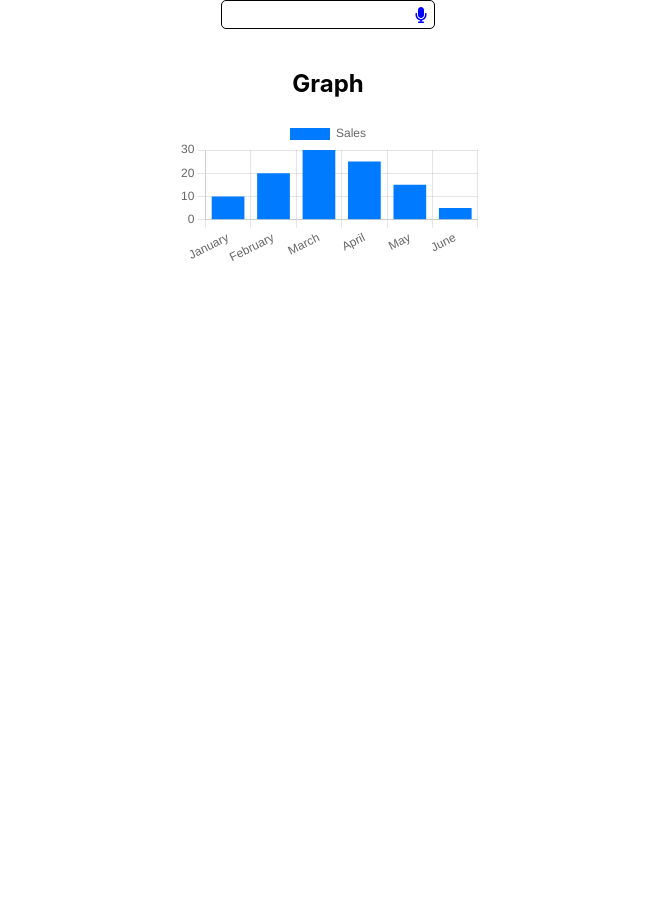
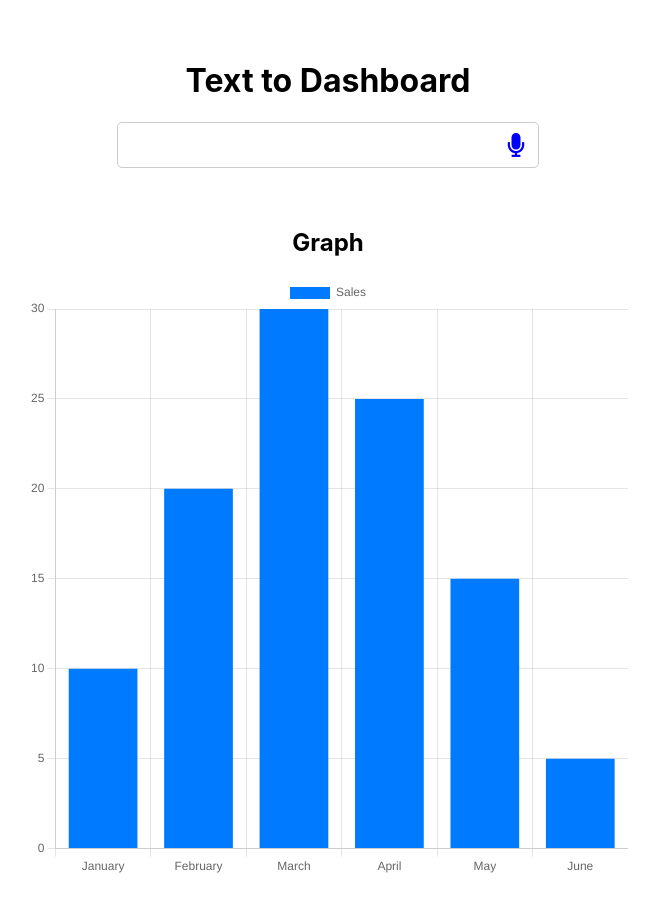
Before and after one commit to chanjonathan/analytics-ai, a React (Create React App) app: page / in a window 1280 px wide. Shown: the top 912 px of the page, without its empty margins (312-971 px from the left). Before the commit the page ends 800 px from the top, so only its background shows below. Built offline with nearby package versions, Linux system fonts and the light colour scheme.

Commit message:
update ui

```diff
--- a/src/App.css
+++ b/src/App.css
@@ -2,26 +2,32 @@
   display: flex;
   flex-direction: column;
   align-items: center;
+  margin: 40px 20px;
 }
 
 .input-container {
   display: flex;
   align-items: center;
-  border: 1px solid black;
-  padding: 5px;
+  border: 1px solid #ccc;
+  padding: 10px;
   border-radius: 5px;
+  margin-bottom: 20px;
+  width: 100%;
+  max-width: 400px;
 }
 
 .input {
   border: none;
   outline: none;
   flex: 1;
+  font-size: 18px;
 }
 
 .microphone-icon {
-  margin-left: 5px;
+  margin-left: 10px;
   color: blue;
   cursor: pointer;
+  font-size: 24px;
 }
 
 .graph-container {
@@ -29,4 +35,13 @@
   flex-direction: column;
   align-items: center;
   margin-top: 20px;
+  width: 100%;
+  max-width: 600px;
+  height: 500px,
 }
+
+.graph-container canvas {
+  width: 100%;
+  height: 400px;
+  max-height: 600px;
+}
--- a/src/App.js
+++ b/src/App.js
@@ -6,6 +6,7 @@ import './App.css';
 function App() {
   return (
     <div className="container">
+      <h1>Text to Dashboard</h1>
       <div className="input-container">
         <input type="text" className="input" />
         <FaMicrophone className="microphone-icon" />
--- a/src/Graph.js
+++ b/src/Graph.js
@@ -21,7 +21,9 @@ function Graph() {
             y: {
               beginAtZero: true
             }
-          }
+          },
+          responsive: true,
+          maintainAspectRatio: false
         }
       };
 
```
